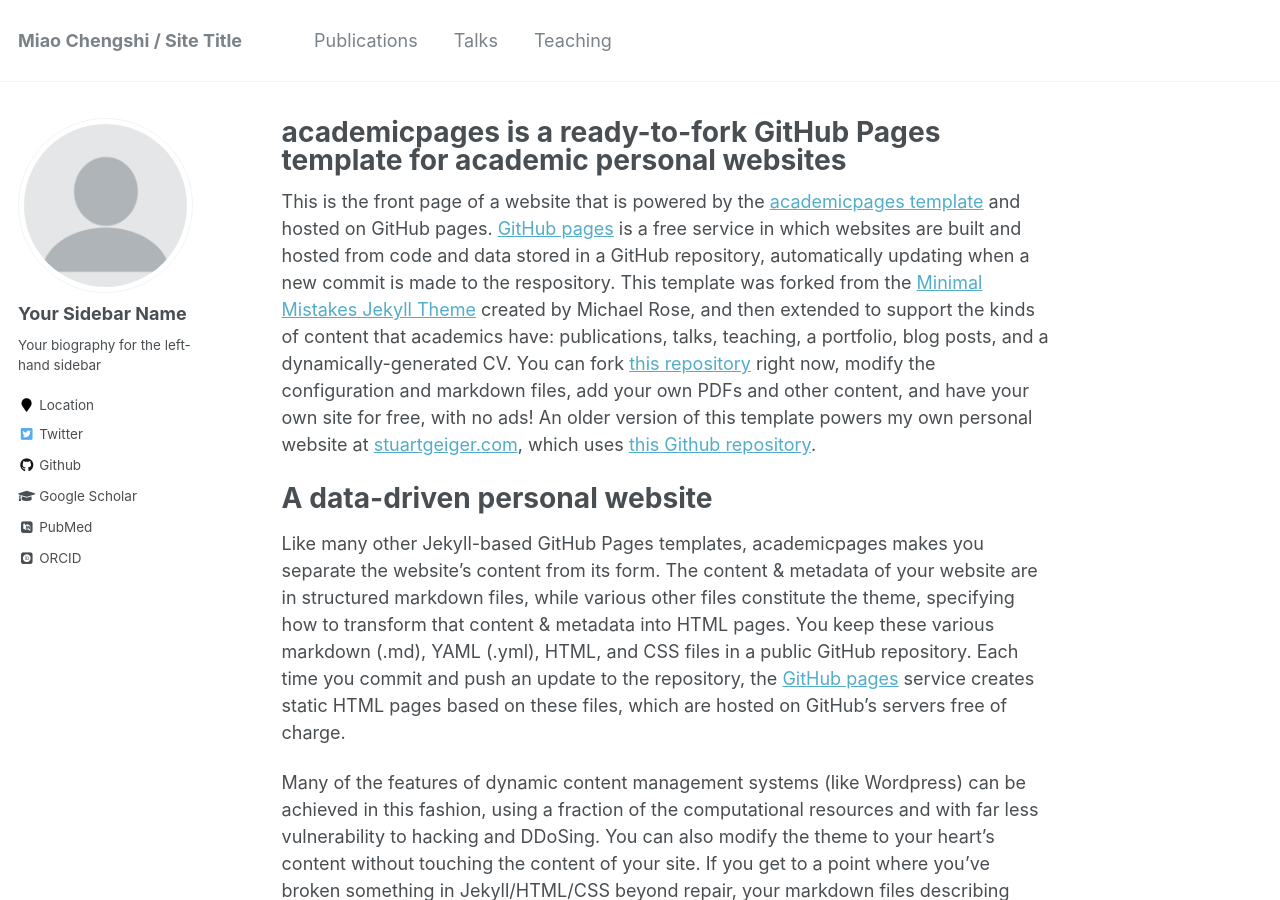
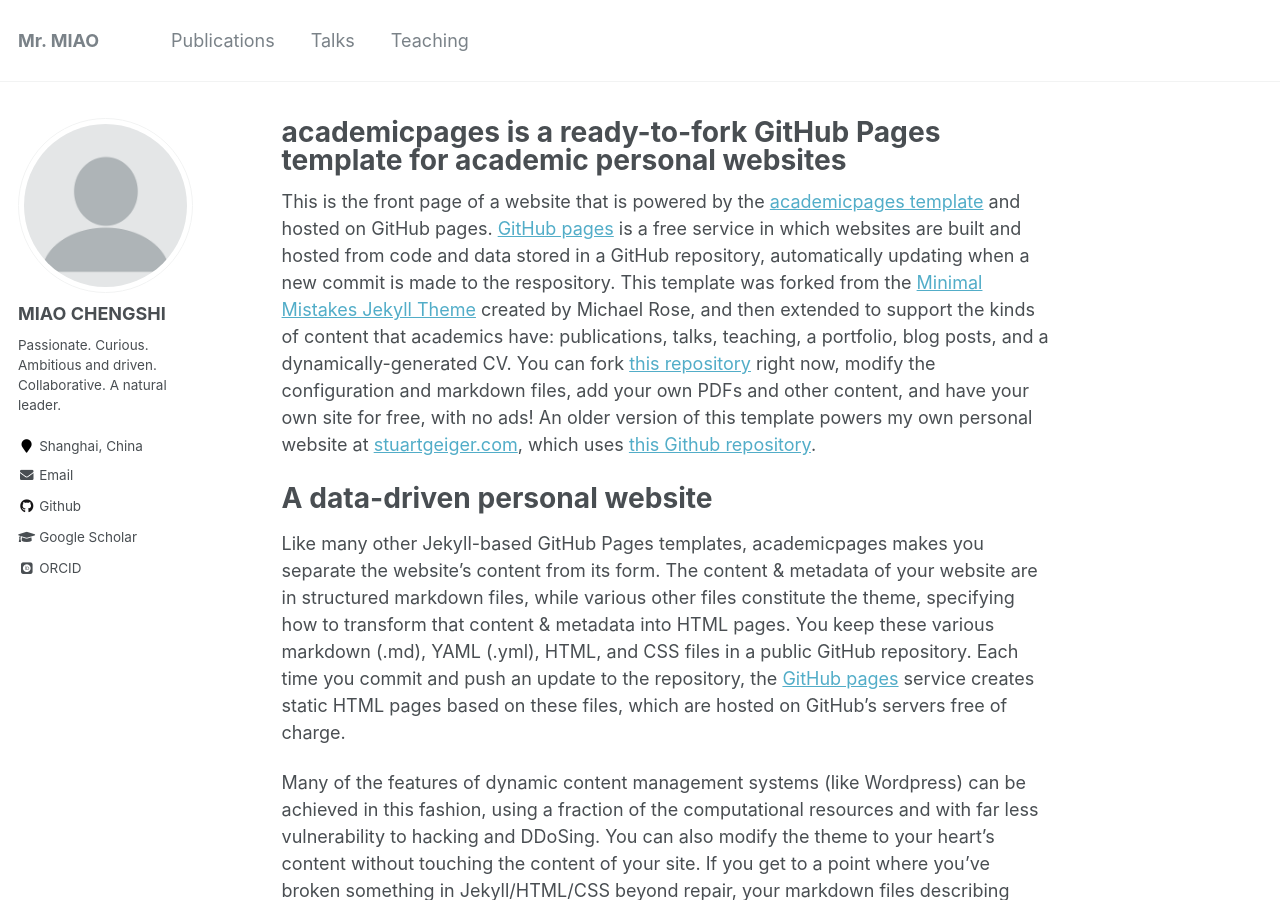
Before and after one commit to miaochengshi/miaochengshi.github.io, a Jekyll site: the page built from _pages/about.md, in a window 1280 px wide and 900 px high. Built offline with Jekyll 4.4.1, drawn with Linux system fonts in a browser that asks for light colours; some web fonts are replaced.

Commit message:
Update _config.yml

```diff
--- a/_config.yml
+++ b/_config.yml
@@ -7,13 +7,13 @@
 
 # Site Settings
 # locale                   : "en-US"
-title                    : "Miao Chengshi / Site Title"
+title                    : "Mr. MIAO"
 title_separator          : "-"
 name                     : &name "Your Name"
 description              : &description "personal description"
-url                      : https://academicpages.github.io # the base hostname & protocol for your site e.g. "https://mmistakes.github.io"
+url                      : https://miaochengshi.github.io # the base hostname & protocol for your site e.g. "https://mmistakes.github.io"
 baseurl                  : "" # the subpath of your site, e.g. "/blog"
-repository               : "academicpages/academicpages.github.io"
+# repository               : "academicpages/academicpages.github.io"
 teaser                   :  # filename of teaser fallback teaser image placed in /images/, .e.g. "500x300.png"
 breadcrumbs              : false # true, false (default)
 words_per_minute         : 160
@@ -80,14 +80,14 @@ analytics:
 
 # Site Author
 author:
-  name             : "Your Sidebar Name"
+  name             : "MIAO CHENGSHI"
   avatar           : "profile.png"
-  bio              : "Your biography for the left-hand sidebar"
-  location         : "Location"
+  bio              : "Passionate. Curious. Ambitious and driven. Collaborative. A natural leader. "
+  location         : "Shanghai, China"
   employer         :
-  pubmed           : "https://www.ncbi.nlm.nih.gov/pubmed/?term=john+snow"
+  pubmed           : # "https://www.ncbi.nlm.nih.gov/pubmed/?term=john+snow"
   googlescholar    : "http://yourfullgooglescholarurl.com"
-  email            :
+  email            : "miaochengshi@hotmail.com"
   researchgate     :  # example: "https://www.researchgate.net/profile/yourprofile"
   uri              :
   bitbucket        :
@@ -109,7 +109,7 @@ author:
   stackoverflow    : # http://stackoverflow.com/users/123456/username
   steam            :
   tumblr           :
-  twitter          : "replacethistwitterhandle"
+  twitter          : # "replacethistwitterhandle"
   vine             :
   weibo            :
   xing             :
```
